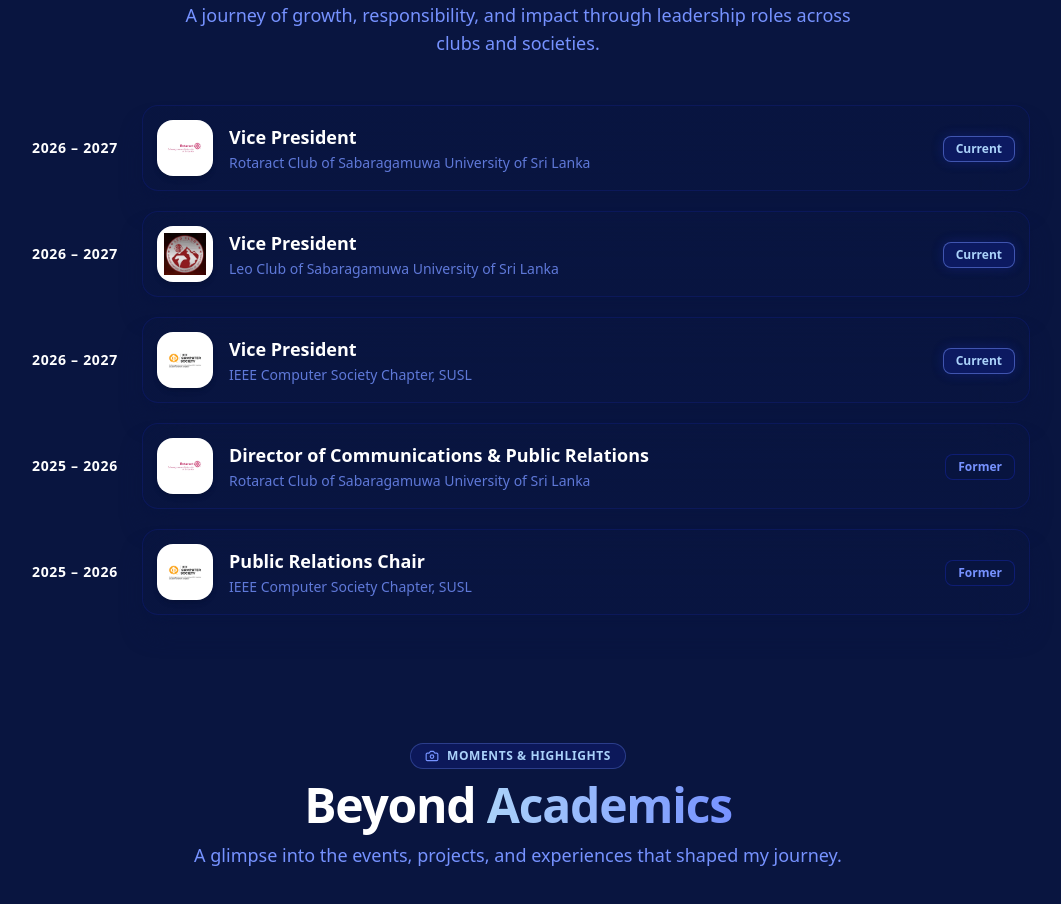
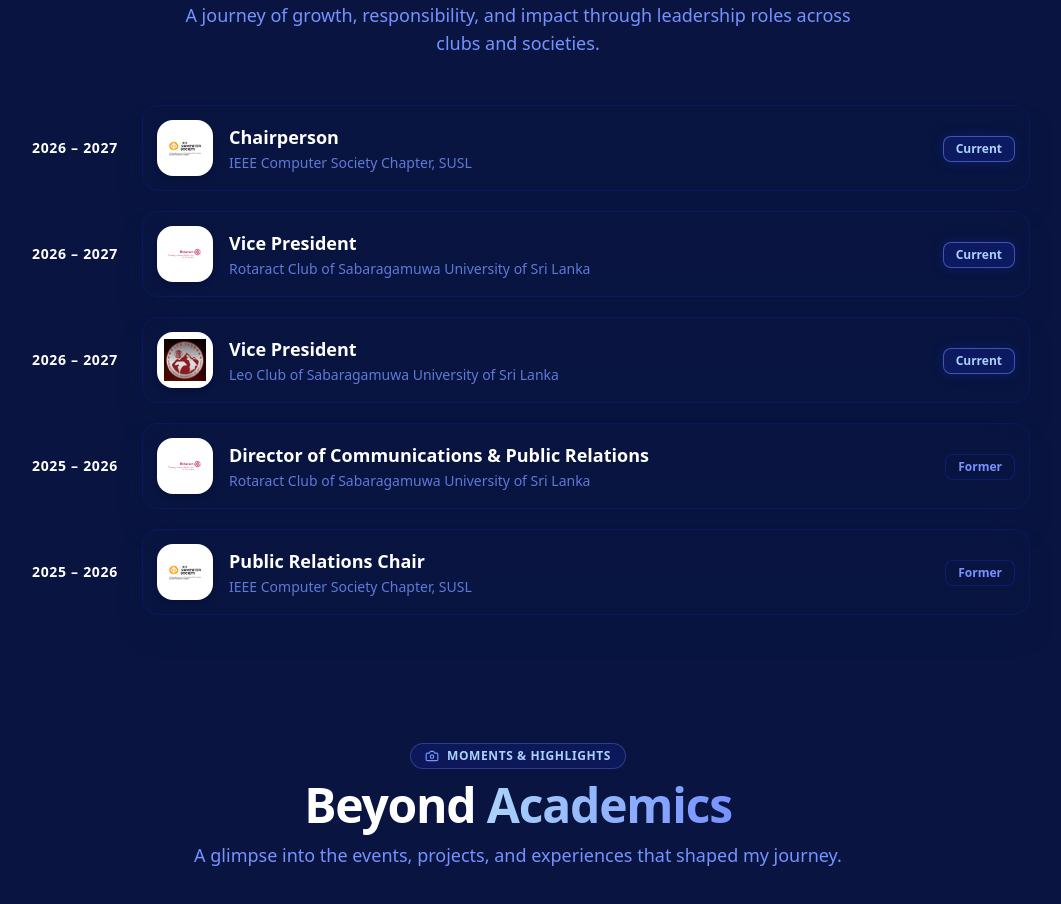
Before and after one commit to pasindu-denuwan/portfolio, a Next.js app in the folder portfolio-main/: page / in a window 1280 px wide. Shown: the part 4940-5844 px from the top of the page, without its empty margins (122-1183 px from the left). Built offline with nearby package versions, Linux system fonts and the light colour scheme.

Commit message:
feat: add Leadership component with timeline and organization badges

```diff
--- a/portfolio-main/components/Leadership.tsx
+++ b/portfolio-main/components/Leadership.tsx
@@ -21,6 +21,14 @@ interface LeadershipTimelineItem {
 
 const leadershipTimeline: LeadershipTimelineItem[] = [
   {
+    id: "lead-3",
+    role: "Chairperson",
+    organization: "IEEE Computer Society Chapter, SUSL",
+    period: "2026 – 2027",
+    badge: "Current",
+    type: "ieee"
+  },
+  {
     id: "lead-1",
     role: "Vice President",
     organization: "Rotaract Club of Sabaragamuwa University of Sri Lanka",
@@ -35,14 +43,6 @@ const leadershipTimeline: LeadershipTimelineItem[] = [
     period: "2026 – 2027",
     badge: "Current",
     type: "leo"
-  },
-  {
-    id: "lead-3",
-    role: "Vice President",
-    organization: "IEEE Computer Society Chapter, SUSL",
-    period: "2026 – 2027",
-    badge: "Current",
-    type: "ieee"
   },
   {
     id: "lead-4",
```
